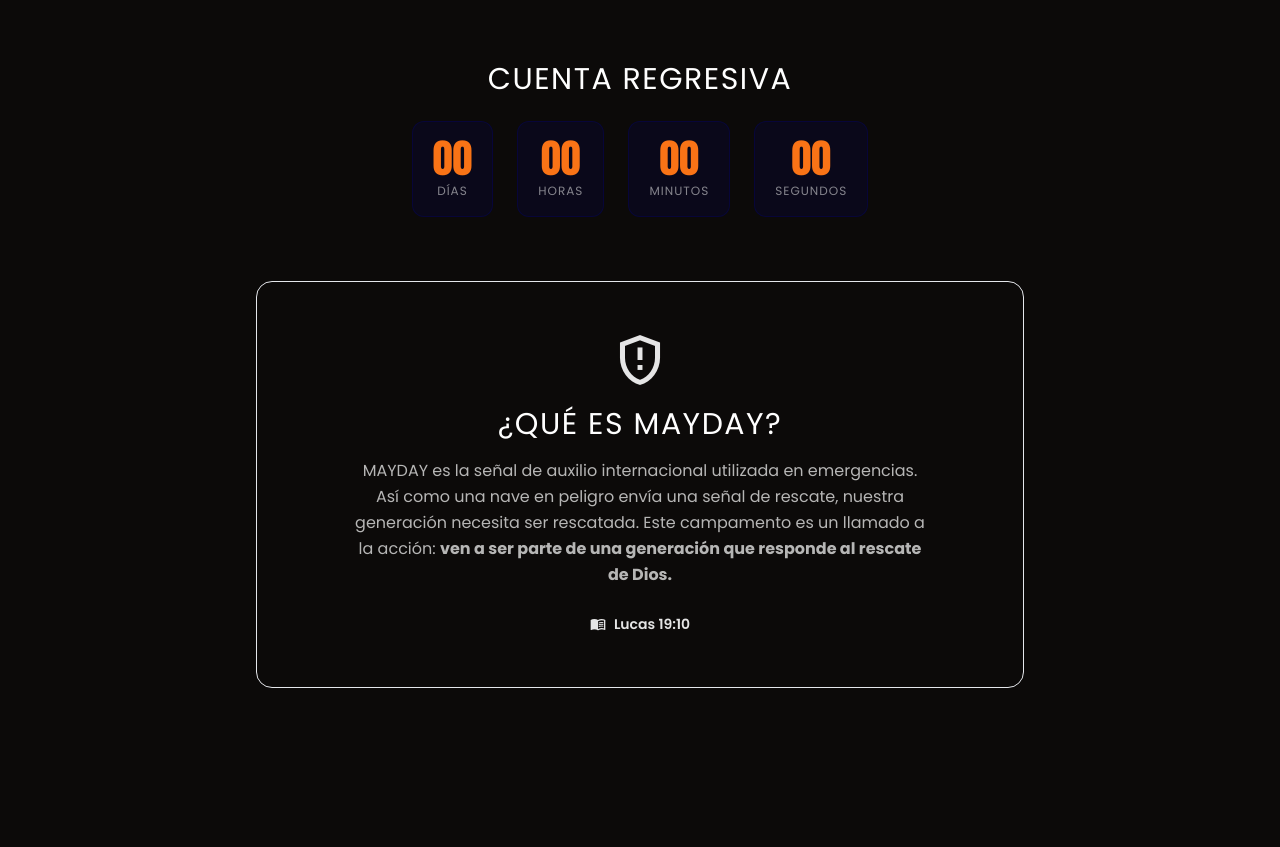
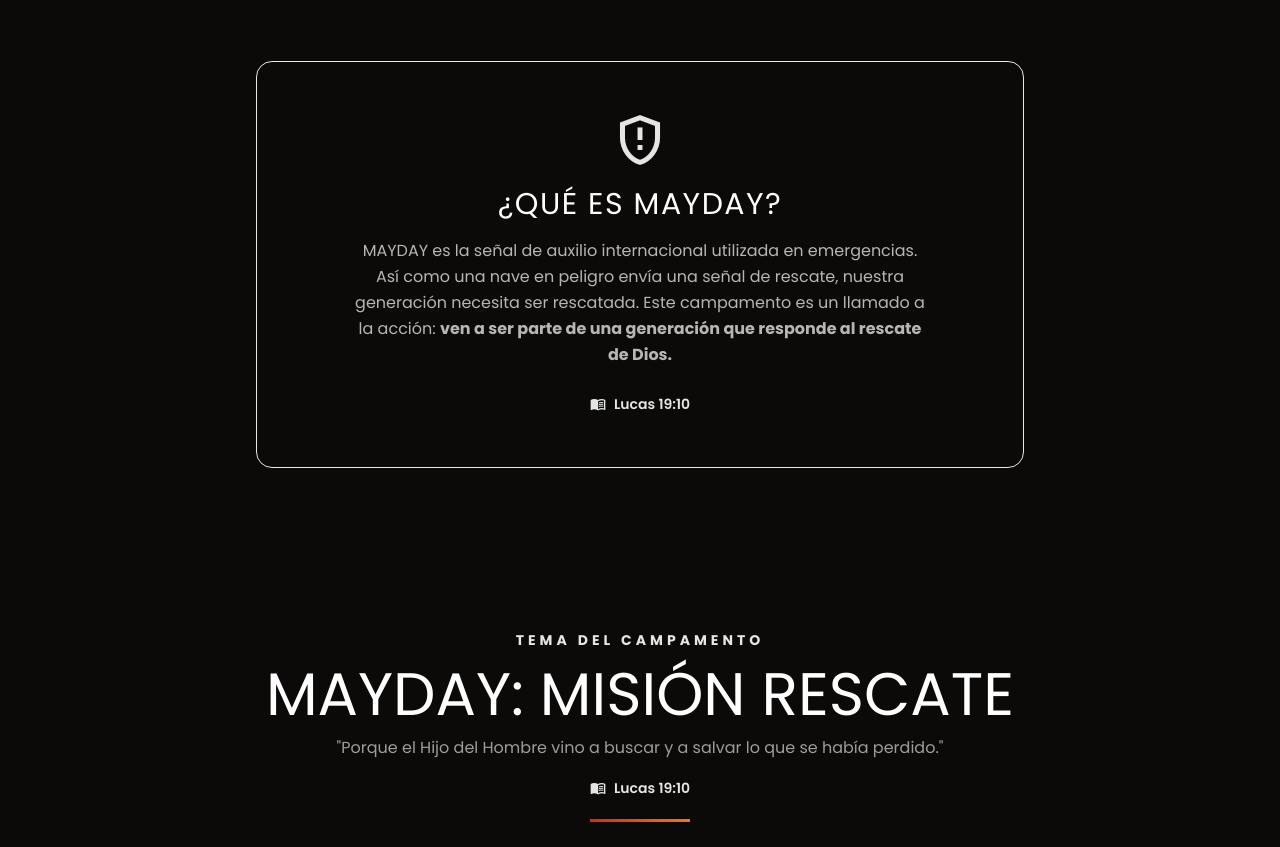
Before and after one commit to CristianizacionChurch/homePage, a website: page page/Camp/code.html in a window 1280 px wide. Shown: the part 1396-2243 px from the top of the page. Drawn offline with nearby package versions, Linux system fonts and the light colour scheme.

Commit message:
feat(camp): quitar cuenta regresiva, el campamento ya paso

```diff
--- a/page/Camp/code.html
+++ b/page/Camp/code.html
@@ -303,35 +303,6 @@ window.tailwind.config = {
         transform: translateY(-4px);
     }
 
-    .countdown-card {
-        background: rgba(0,0,128,0.15);
-        border: 1px solid rgba(0,0,128,0.3);
-        border-radius: 12px;
-        padding: 16px 20px;
-        text-align: center;
-        min-width: 80px;
-    }
-
-    .countdown-card .number {
-        font-family: "Anton", sans-serif;
-        font-size: 2.5rem;
-        line-height: 1;
-        color: #F97316;
-    }
-
-    .countdown-card .label {
-        font-size: 0.75rem;
-        text-transform: uppercase;
-        letter-spacing: 1px;
-        color: rgba(255,255,255,0.5);
-        margin-top: 4px;
-    }
-
-    @media (max-width: 480px) {
-        .countdown-card { min-width: 60px; padding: 12px 12px; }
-        .countdown-card .number { font-size: 1.75rem; }
-    }
-
     .glow-border {
         box-shadow: 0 0 15px rgba(249,115,22,0.3), 0 0 30px rgba(249,115,22,0.1);
     }
@@ -644,16 +615,6 @@ window.tailwind.config = {
                 <span class="material-icons-outlined text-fire-400 text-4xl mb-3">phone</span>
                 <h3 class="font-display text-lg text-white uppercase tracking-wider">Contacto</h3>
                 <p class="text-white/70 text-sm mt-1">829-730-0446</p>
-            </div>
-        </div>
-
-        <div class="text-center mb-16">
-            <h3 class="text-2xl sm:text-3xl font-display text-white uppercase tracking-wider mb-6">Cuenta Regresiva</h3>
-            <div class="flex justify-center gap-3 sm:gap-6" id="countdown">
-                <div class="countdown-card"><div class="number" id="days">00</div><div class="label">Días</div></div>
-                <div class="countdown-card"><div class="number" id="hours">00</div><div class="label">Horas</div></div>
-                <div class="countdown-card"><div class="number" id="minutes">00</div><div class="label">Minutos</div></div>
-                <div class="countdown-card"><div class="number" id="seconds">00</div><div class="label">Segundos</div></div>
             </div>
         </div>
 
@@ -1767,32 +1728,6 @@ document.addEventListener('keydown', function(e) {
     }, { passive: true });
 })();
 
-function updateCountdown() {
-    const eventDate = new Date('2026-08-14T00:00:00').getTime();
-    const now = new Date().getTime();
-    const diff = eventDate - now;
-
-    if (diff <= 0) {
-        document.getElementById('days').textContent = '00';
-        document.getElementById('hours').textContent = '00';
-        document.getElementById('minutes').textContent = '00';
-        document.getElementById('seconds').textContent = '00';
-        return;
-    }
-
-    const days = Math.floor(diff / (1000 * 60 * 60 * 24));
-    const hours = Math.floor((diff % (1000 * 60 * 60 * 24)) / (1000 * 60 * 60));
-    const minutes = Math.floor((diff % (1000 * 60 * 60)) / (1000 * 60));
-    const seconds = Math.floor((diff % (1000 * 60)) / 1000);
-
-    document.getElementById('days').textContent = String(days).padStart(2, '0');
-    document.getElementById('hours').textContent = String(hours).padStart(2, '0');
-    document.getElementById('minutes').textContent = String(minutes).padStart(2, '0');
-    document.getElementById('seconds').textContent = String(seconds).padStart(2, '0');
-}
-
-updateCountdown();
-setInterval(updateCountdown, 1000);
 </script>
 
 </body>
```
